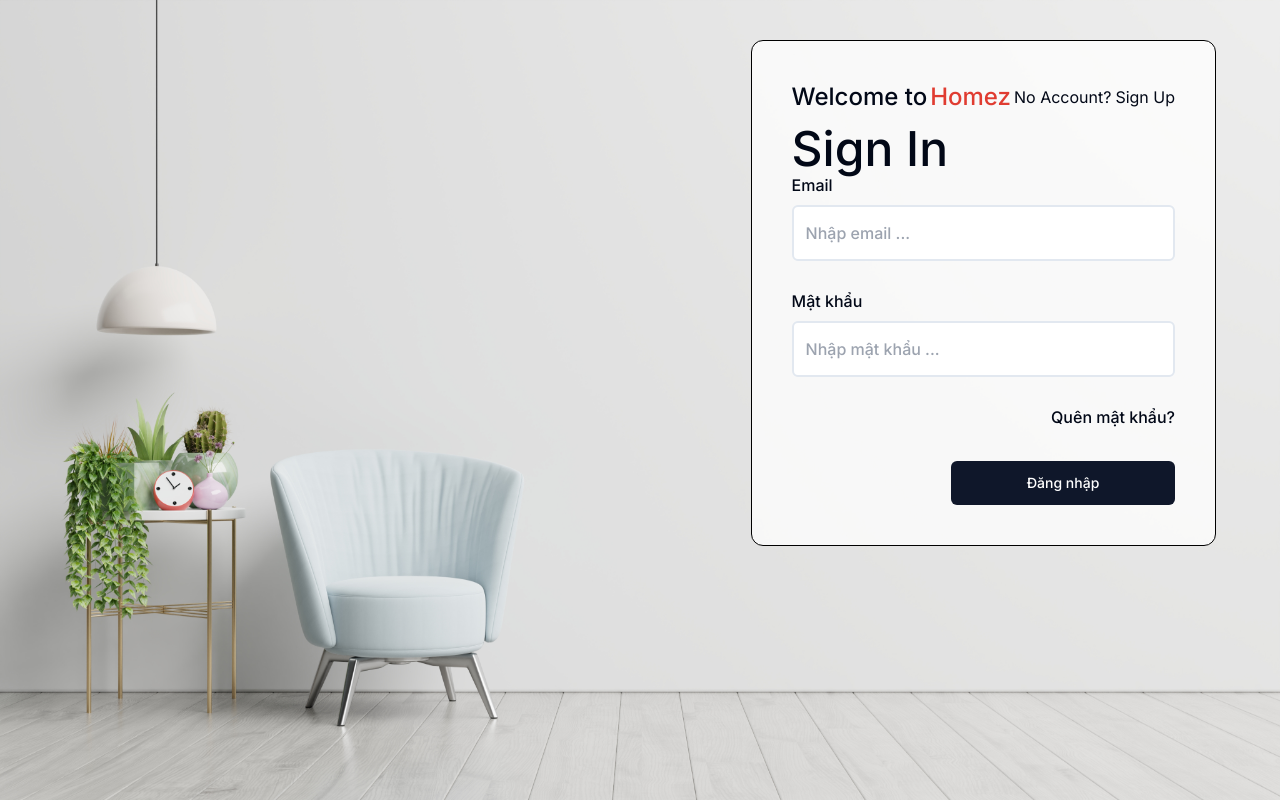
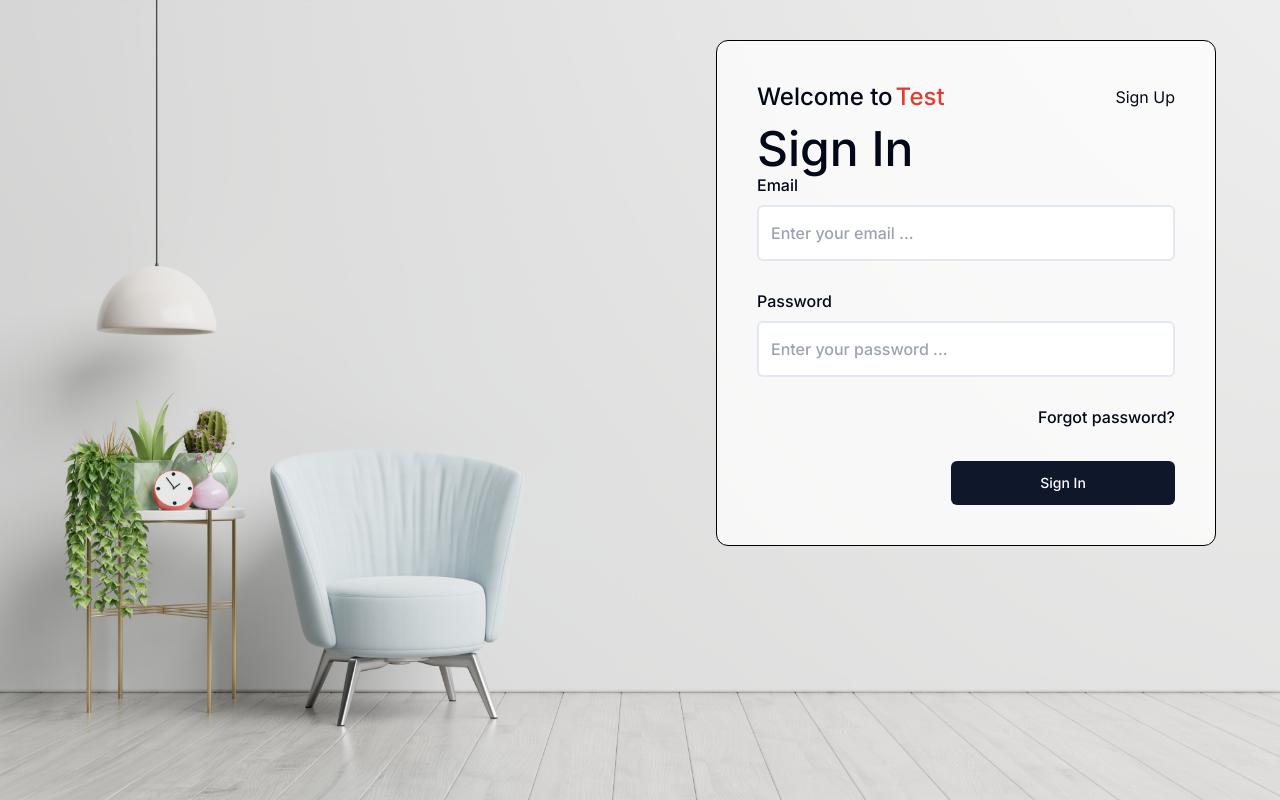
Before and after one commit to dongpham2/Digital-Fortress, a Next.js app: page /signin in a window 1280 px wide. Built offline with nearby package versions, Linux system fonts and the light colour scheme.

Commit message:
last commit

```diff
--- a/package.json
+++ b/package.json
@@ -18,6 +18,8 @@
     "clsx": "^2.1.0",
     "lucide-react": "^0.358.0",
     "next": "14.1.3",
+    "next-i18next": "^15.2.0",
+    "next-intl": "^3.9.5",
     "next-navigation": "^1.0.6",
     "react": "^18",
     "react-dom": "^18",
--- a/src/app/signin/page.tsx
+++ b/src/app/signin/page.tsx
@@ -36,12 +36,7 @@ export default function SignIn() {
     }
   };
   return (
-    <AuthLayout
-      label="No Account?"
-      funcTitle="Sign Up"
-      pageTitle="Sign In"
-      toPage="/signin"
-    >
+    <AuthLayout funcTitle="Sign Up" pageTitle="Sign In" toPage="/signin">
       <Form {...form}>
         <form
           className="flex flex-col gap-5"
@@ -56,7 +51,7 @@ export default function SignIn() {
                 return (
                   <FormItem>
                     <FormControl>
-                      <Input placeholder="Nhập email ..." {...field} />
+                      <Input placeholder="Enter your email ..." {...field} />
                     </FormControl>
                     <FormDescription />
                     <FormMessage />
@@ -66,7 +61,7 @@ export default function SignIn() {
             />
           </div>
           <div className="flex flex-col gap-2">
-            <h3 className="text-base font-medium">Mật khẩu</h3>
+            <h3 className="text-base font-medium">Password</h3>
             <FormField
               name="password"
               control={form.control}
@@ -76,7 +71,7 @@ export default function SignIn() {
                     <FormControl>
                       <Input
                         type="password"
-                        placeholder="Nhập mật khẩu ..."
+                        placeholder="Enter your password ..."
                         {...field}
                       />
                     </FormControl>
@@ -88,11 +83,11 @@ export default function SignIn() {
             />
           </div>
           <p className="flex justify-end font-medium cursor-pointer">
-            Quên mật khẩu?
+            Forgot password?
           </p>
           <div className="flex justify-end mt-3">
             <Button type="submit" size="lg" className="w-56 text-white">
-              Đăng nhập
+              Sign In
             </Button>
           </div>
         </form>
--- a/src/layout/AuthLayout.tsx
+++ b/src/layout/AuthLayout.tsx
@@ -5,9 +5,9 @@ import backgroundImg from "@/assets/signin-bg.jpg";
 interface AuthLayoutProps {
   children: ReactNode;
   label?: string;
-  funcTitle: string;
-  pageTitle: string;
-  toPage: string;
+  funcTitle?: string;
+  pageTitle?: string;
+  toPage?: string;
 }
 
 const AuthLayout = ({
@@ -24,7 +24,7 @@ const AuthLayout = ({
         alt="backgroundImg"
         className="absolute block h-screen w-full overflow-hidden bg-cover bg-no-repeat"
       />
-      <div className="absolute right-0 flex max-w-[539px] flex-col rounded-xl border border-black bg-white bg-opacity-[75%] p-10 sm:top-[5%] sm:mr-[5%]">
+      <div className="absolute right-0 flex max-w-[500px] w-full flex-col rounded-xl border border-black bg-white bg-opacity-[75%] p-10 sm:top-[5%] sm:mr-[5%]">
         <div className="flex justify-between">
           <div className="flex">
             <p className="flex-initial text-2xl font-medium">Welcome to </p>
@@ -32,7 +32,7 @@ const AuthLayout = ({
               href="/home"
               className="flex-initial px-[3px] text-2xl font-medium text-orange-primary"
             >
-              Homez
+              Test
             </a>
           </div>
           <div className="flex items-center gap-1">
--- a/src/layout/header/page.tsx
+++ b/src/layout/header/page.tsx
@@ -4,15 +4,24 @@ import Image from "next/image";
 import logo from "@/assets/logoD.png";
 import { useEffect, useState } from "react";
 import ThemeToggle from "@/components/ThemeToggle/ThemeToggle";
+import { useRouter } from "next/navigation";
+
 const Header = () => {
+  const router = useRouter();
   const [accessToken, setAccessToken] = useState<string | null>(null);
-
   useEffect(() => {
     if (typeof window !== "undefined") {
       const token = localStorage.getItem("accessToken");
       setAccessToken(token);
     }
   }, []);
+
+  const handleSignOut = () => {
+    localStorage.removeItem("accessToken");
+    setAccessToken(null);
+    router.push("/signin");
+  };
+
   return (
     <div className="flex items-center justify-between border-b-2 p-4 dark:bg-dark">
       <div className="flex items-center">
@@ -32,6 +41,7 @@ const Header = () => {
       <div className="flex gap-4 items-center">
         <ThemeToggle />
         {accessToken ? (
+          <div className="flex gap-4 items-center">
             <Image
               src="https://www.svgrepo.com/show/348179/language.svg"
               alt="world"
@@ -39,6 +49,10 @@ const Header = () => {
               width={50}
               className="object-cover cursor-pointer"
             />
+            <Button size="sm" onClick={handleSignOut}>
+              Sign Out
+            </Button>
+          </div>
         ) : (
           <a href="/signin">
             <Button size="sm">Sign In</Button>
```
Also changed, not shown: src/messages/es.json (added, +7 -0 lines), src/messages/vn.json (added, +7 -0 lines), 2 other files (tests, documents, lock files or other folders). Lines whose indentation alone changed are shown as unchanged.
